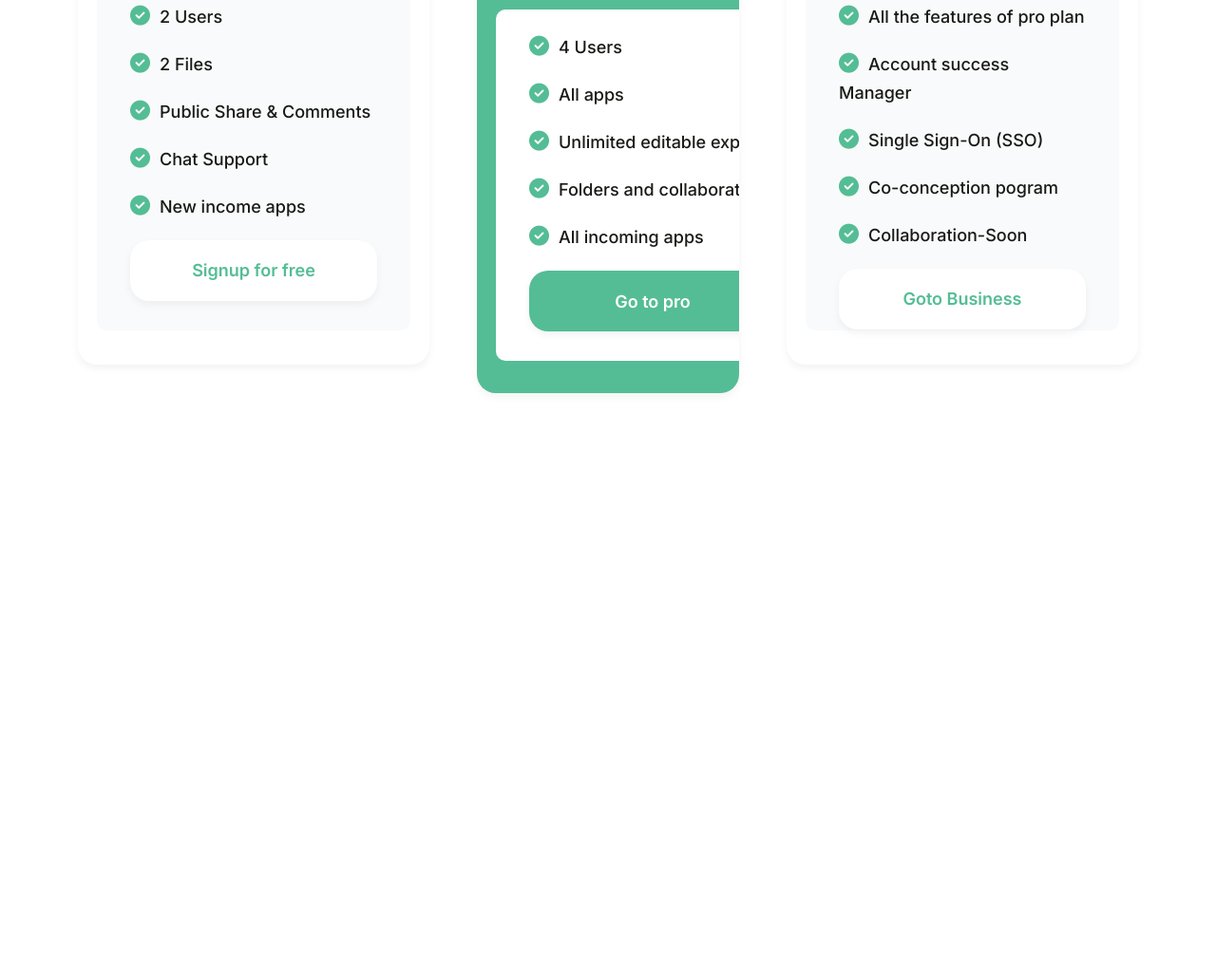
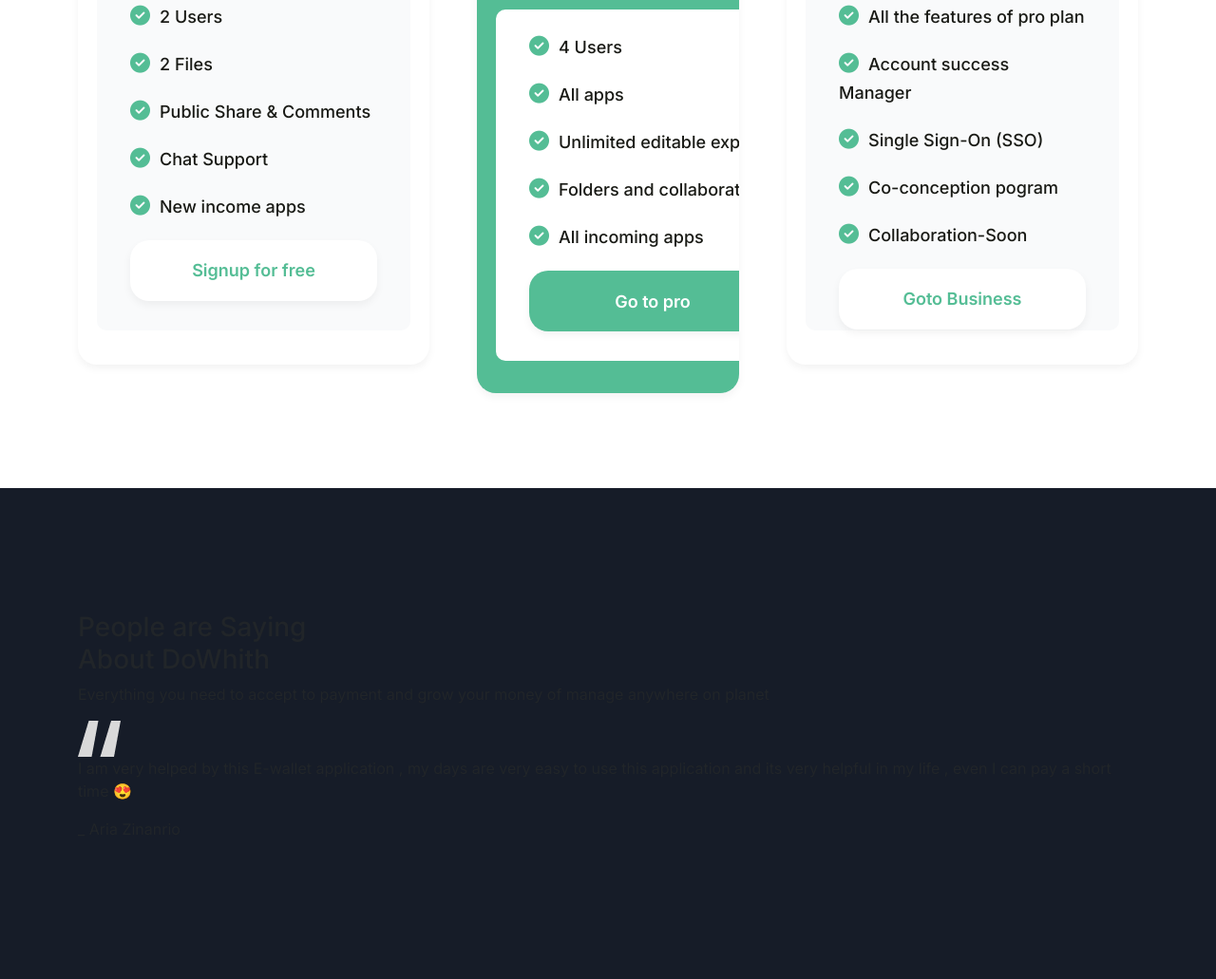
Before and after one commit to Mdsajit/biccas-app, a plain HTML site: page index.html in a window 1280 px wide. Shown: the part 3656-4687 px from the top of the page at 95% size. Before the commit the page ends 4170 px from the top, so only its background shows below. Drawn offline with Linux system fonts and the light colour scheme.

Commit message:
another work have done for projects

```diff
--- a/index.html
+++ b/index.html
@@ -238,6 +238,24 @@
     </div>
     <!--five_part_end-->
     <!--main_part_ended-->
+    <!--footer_part_start-->
+        <footer class="footer">
+            <div class="container">
+            <div class="footer_section">
+                <div class="left_footer">
+                    <h3>People are Saying<br> About DoWhith</h3>
+                    <p>Everything you need to accept to payment and grow your money of manage anywhere on planet</p>
+                    <img src="./images/Group 212.png" class="img-fluid" alt="">
+                    <p>I am very helped by this E-wallet application , my days are very easy to use this application and its very helpful in my life , even I can pay a short time 😍</p>
+                    <p>_ Aria Zinanrio</p>
+                </div>
+                <div class="right_footer">
+
+                </div>
+            </div>
+            </div>
+        </footer>
+    <!--footer_part_end-->
     <script src="./dist/bootstrap.bundle.min.js"></script>
 </body>
 </html>
--- a/style.css
+++ b/style.css
@@ -582,3 +582,11 @@
     box-shadow: 0px 4px 9px 0px rgba(0, 0, 0, 0.05);
     cursor: pointer !important;
 }
+
+.footer {
+    background-color: #161C28;
+}
+
+.footer_section {
+    padding: 130px 0;
+}
```
